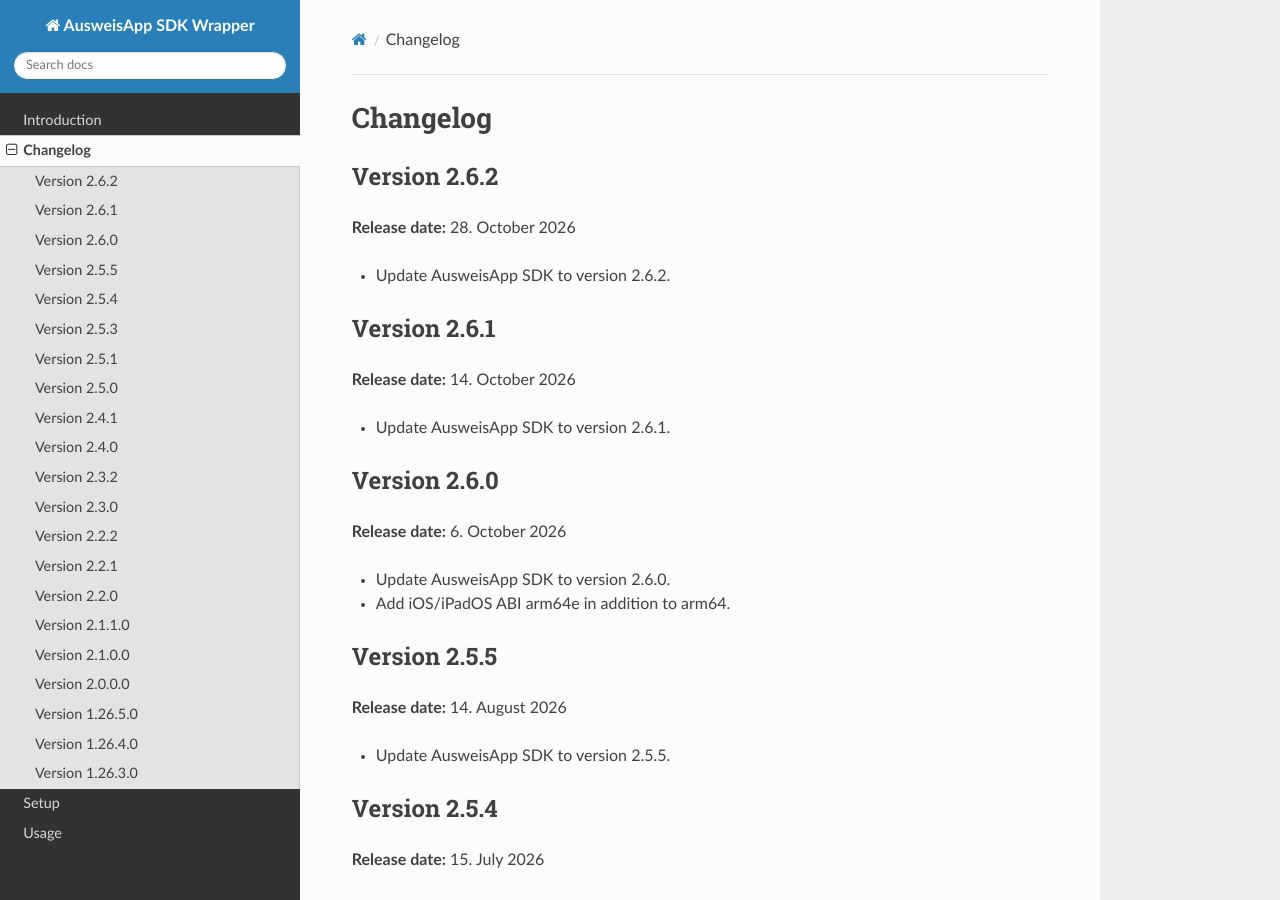
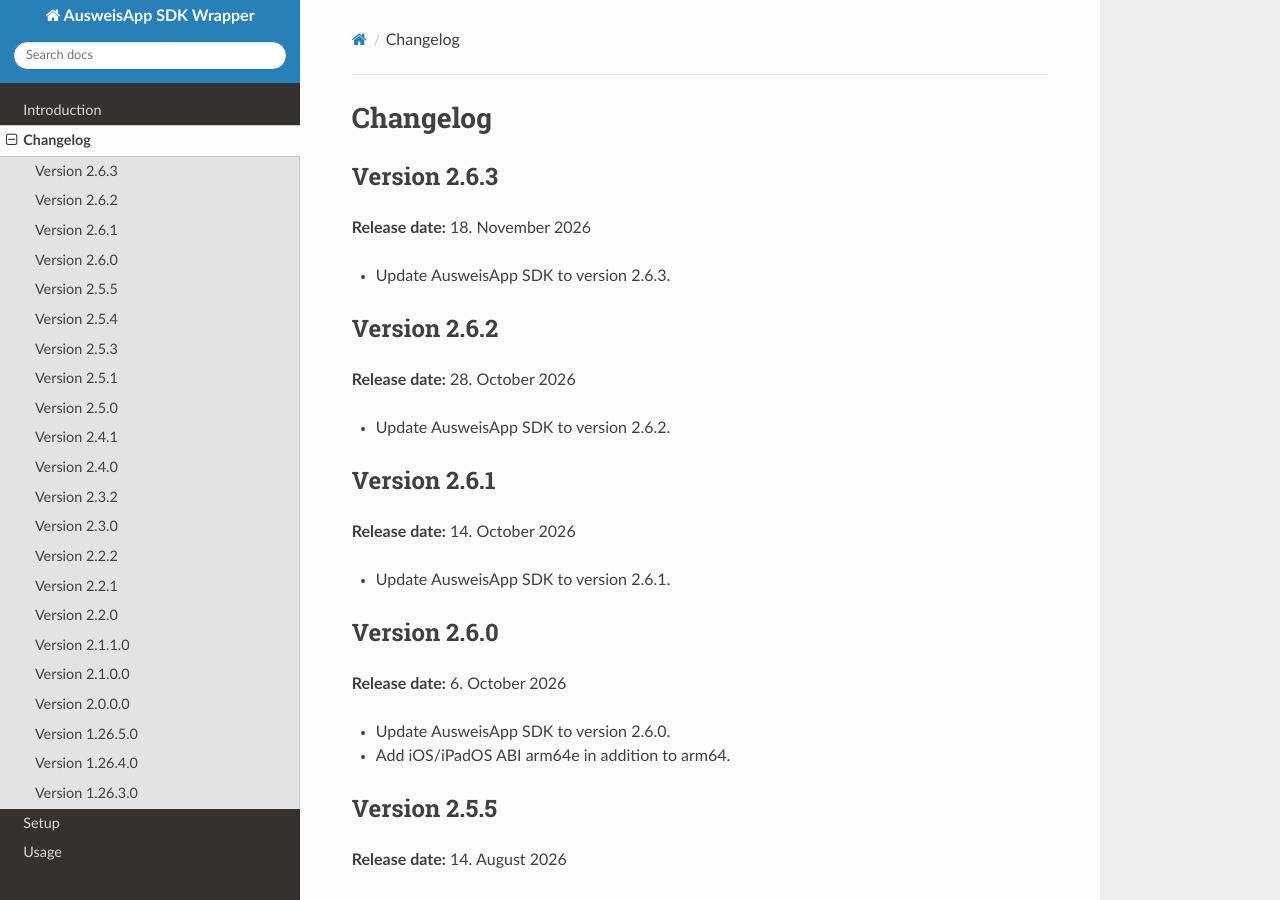
Before and after one commit to Governikus/AusweisApp-SDK-Wrapper, a Sphinx documentation site: the page built from docs/changelog.rst, in a window 1280 px wide and 900 px high. Built offline with Sphinx 7.4.7 and the Read the Docs theme 3.1.0, drawn with Linux system fonts in a browser that asks for light colours.

Commit message:
Add revision: v2.6.3

```diff
--- a/docs/changelog.rst
+++ b/docs/changelog.rst
@@ -1,5 +1,13 @@
 Changelog
 =========
+
+Version 2.6.3
+^^^^^^^^^^^^^
+
+**Release date:** 18. November 2026
+
+- Update AusweisApp SDK to version 2.6.3.
+
 
 Version 2.6.2
 ^^^^^^^^^^^^^
--- a/docs/conf.py
+++ b/docs/conf.py
@@ -7,7 +7,7 @@ import sys
 
 # -- General configuration ------------------------------------------------
 
-AA2_SDKWRAPPER_VERSION = '2.6.2'
+AA2_SDKWRAPPER_VERSION = '2.6.3'
 
 # If your documentation needs a minimal Sphinx version, state it here.
 needs_sphinx = '1.3'
--- a/docs/setup-android.rst
+++ b/docs/setup-android.rst
@@ -22,7 +22,7 @@ repository of Android. To use it, make the following adjustments to your Gradle
 
   .. code-block:: groovy
 
-    implementation 'com.governikus.ausweisapp:sdkwrapper:2.6.2'
+    implementation 'com.governikus.ausweisapp:sdkwrapper:2.6.3'
 
 Initialization of the Android Application
 -----------------------------------------
```
Also changed, not shown: 10 other files.
